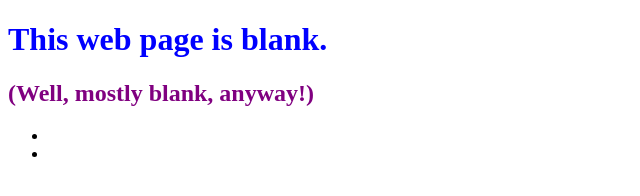
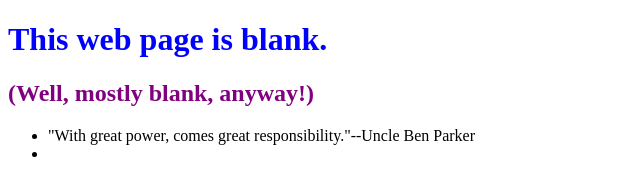
Before and after one commit to MarikToGO/0main_openSAP_repo, a plain HTML site: page index.html in a window 1280 px wide. Shown: the whole page, without its empty margins (0-640 px from the left). Drawn offline with Linux system fonts and the light colour scheme.

Commit message:
added quote from Uncle Ben Parker

```diff
--- a/index.html
+++ b/index.html
@@ -8,7 +8,7 @@
 		<h1 style = "color: Blue">This web page is blank.</h1>
 		<h2 style = "color: Purple">(Well, mostly blank, anyway!)</h2>
 		<ul>
-			<li></li>
+			<li>"With great power, comes great responsibility."--Uncle Ben Parker</li>
 			<li></li>
 		</ul>
 	</body>
```
